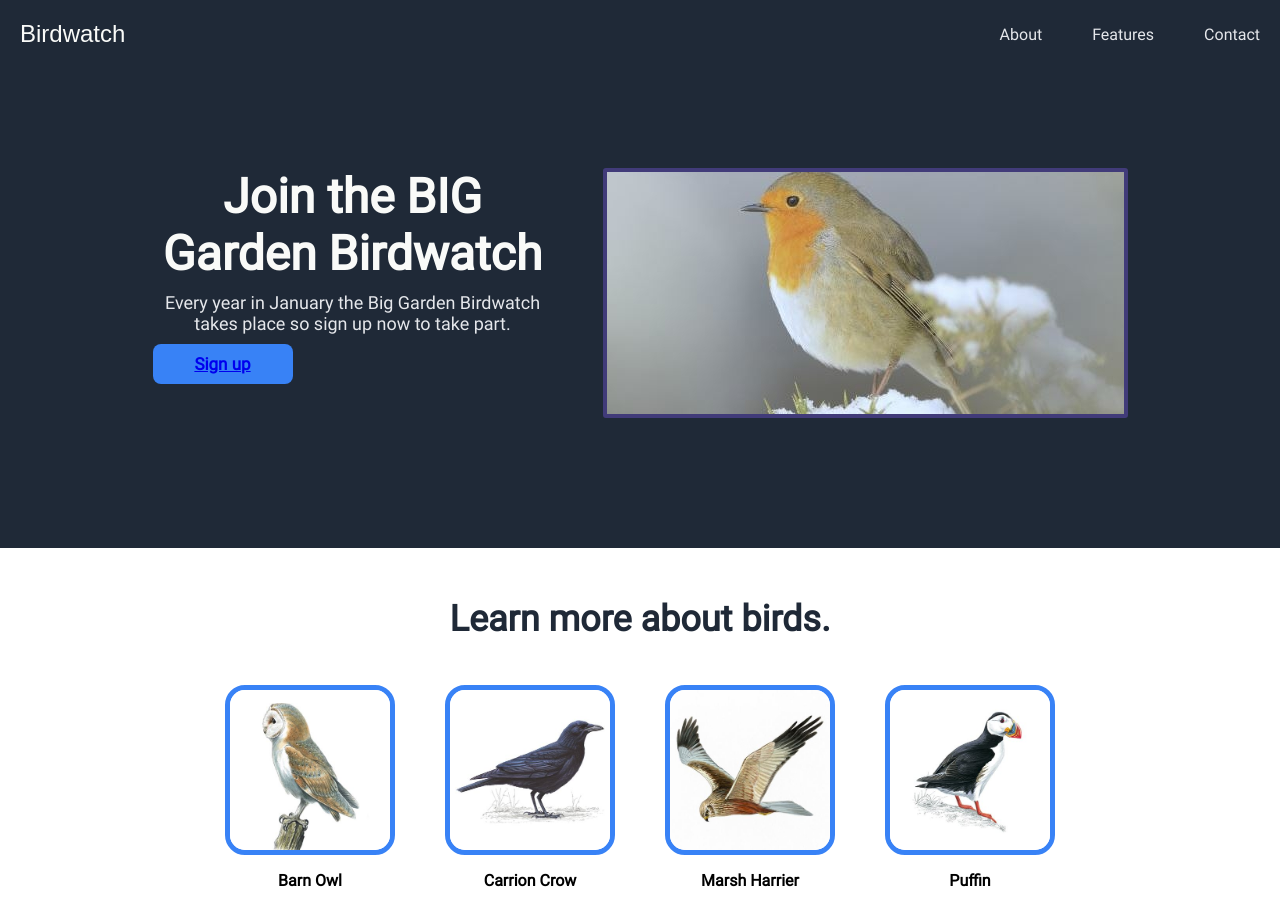
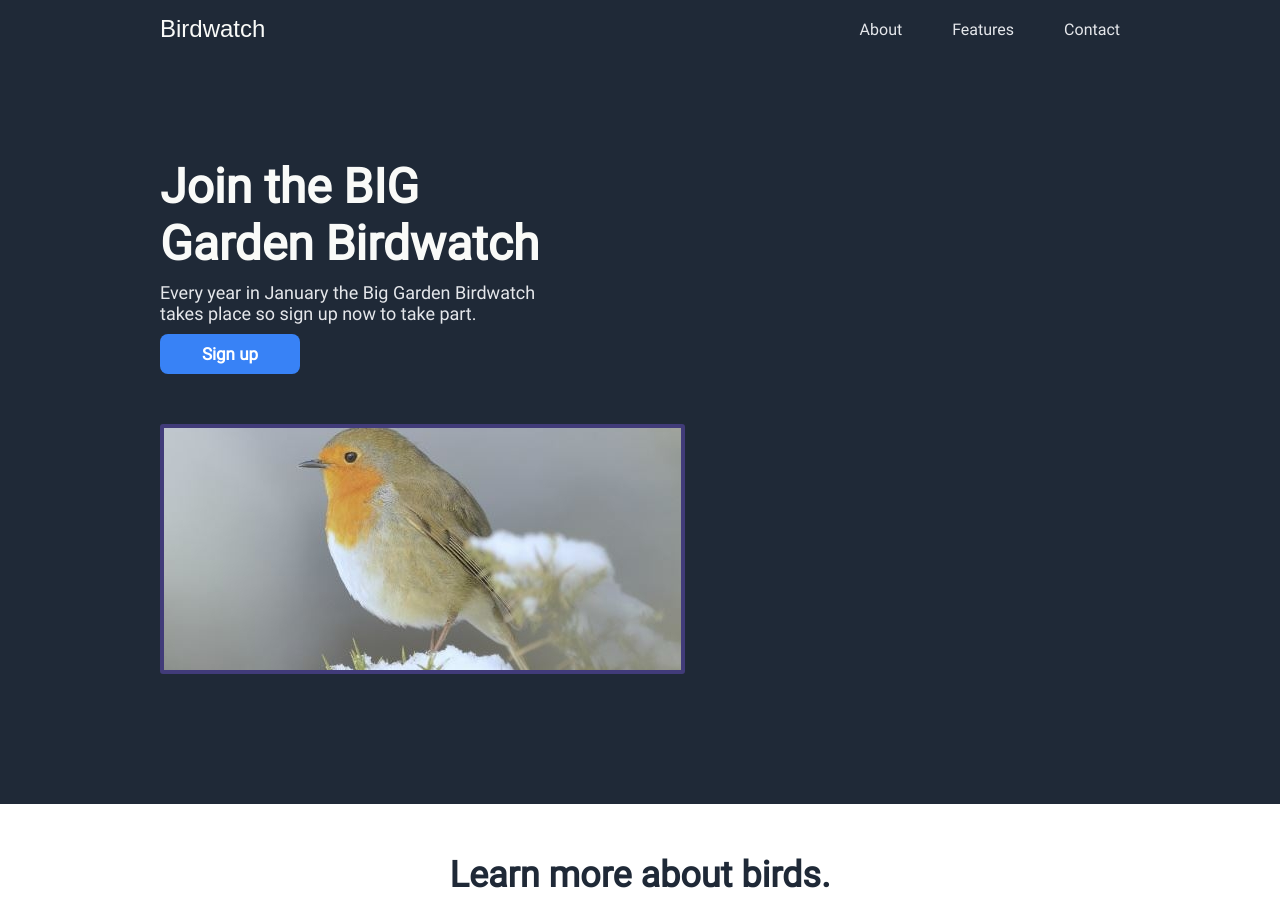
Before and after one commit to mattxmade/odin-landing-page, a plain HTML site: page index.html in a window 1280 px wide. Shown: the top 909 px of the page. Drawn offline with Linux system fonts and the light colour scheme; a web font is replaced by a local one.

Commit message:
Tweaked layout for smaller viewports

```diff
--- a/style.css
+++ b/style.css
@@ -92,7 +92,7 @@ header {
   display: flex;
   justify-content: space-between;
   align-items: center;
-  padding: 1.5rem;
+  padding: 1.5rem 0;
 }
 
 .header-logo {
@@ -122,6 +122,11 @@ Hero title card
   padding: 10rem 0 13rem;
   gap: 5rem;
   flex-wrap: wrap;
+}
+
+.title-card a {
+  text-decoration: none;
+  color: white;
 }
 
 .title-card h1 {
@@ -298,6 +303,11 @@ Action banner
   font-size: 1.8rem;
 }
 
+.call-to-action-banner a {
+  text-decoration: none;
+  color: white;
+}
+
 /*======
 Footer
 ========*/
@@ -313,22 +323,6 @@ footer {
 }
 
 @media only screen and (max-width: 1315px) {
-
-    header {
-    padding: 2rem;
-  }
-
-  .header-logo {
-    margin-right: 2rem;
-  }
-
-  .title-card {
-    justify-content: center;
-    padding-left: 4rem;
-    padding-right: 4rem;
-    text-align: center;
-  }
-
   .call-to-action-banner {
     padding: 1rem 2rem;
     margin-left: 2rem;
@@ -358,3 +352,19 @@ footer {
   }
 
 }
+
+@media (min-width: 481px) and (max-width: 900px) {
+    header {
+    padding: 2rem;
+  }
+
+  .header-logo {
+    margin-right: 2rem;
+  }
+
+  .title-card {
+    justify-content: center;
+    padding-left: 4rem;
+    padding-right: 4rem;
+  }
+}
```
